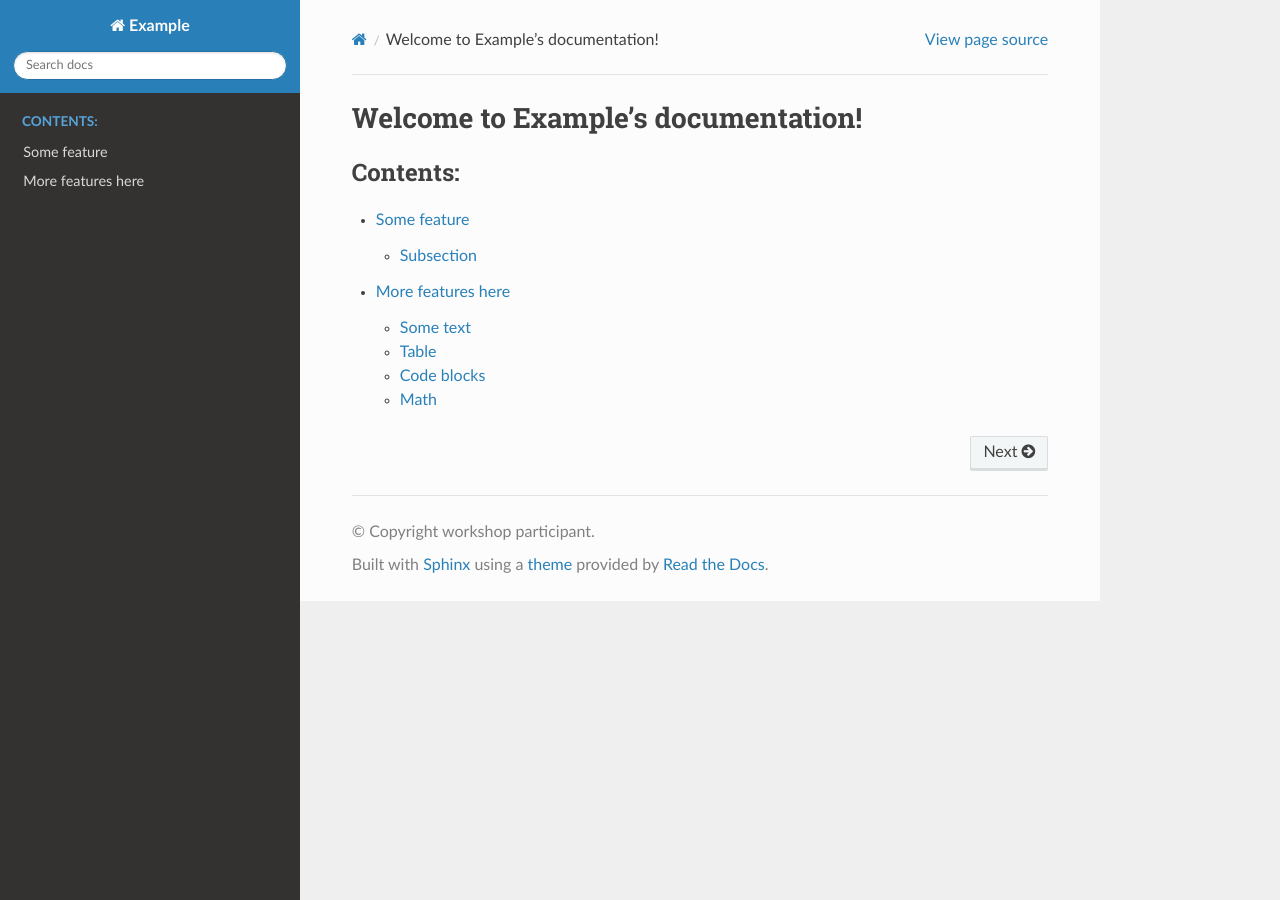
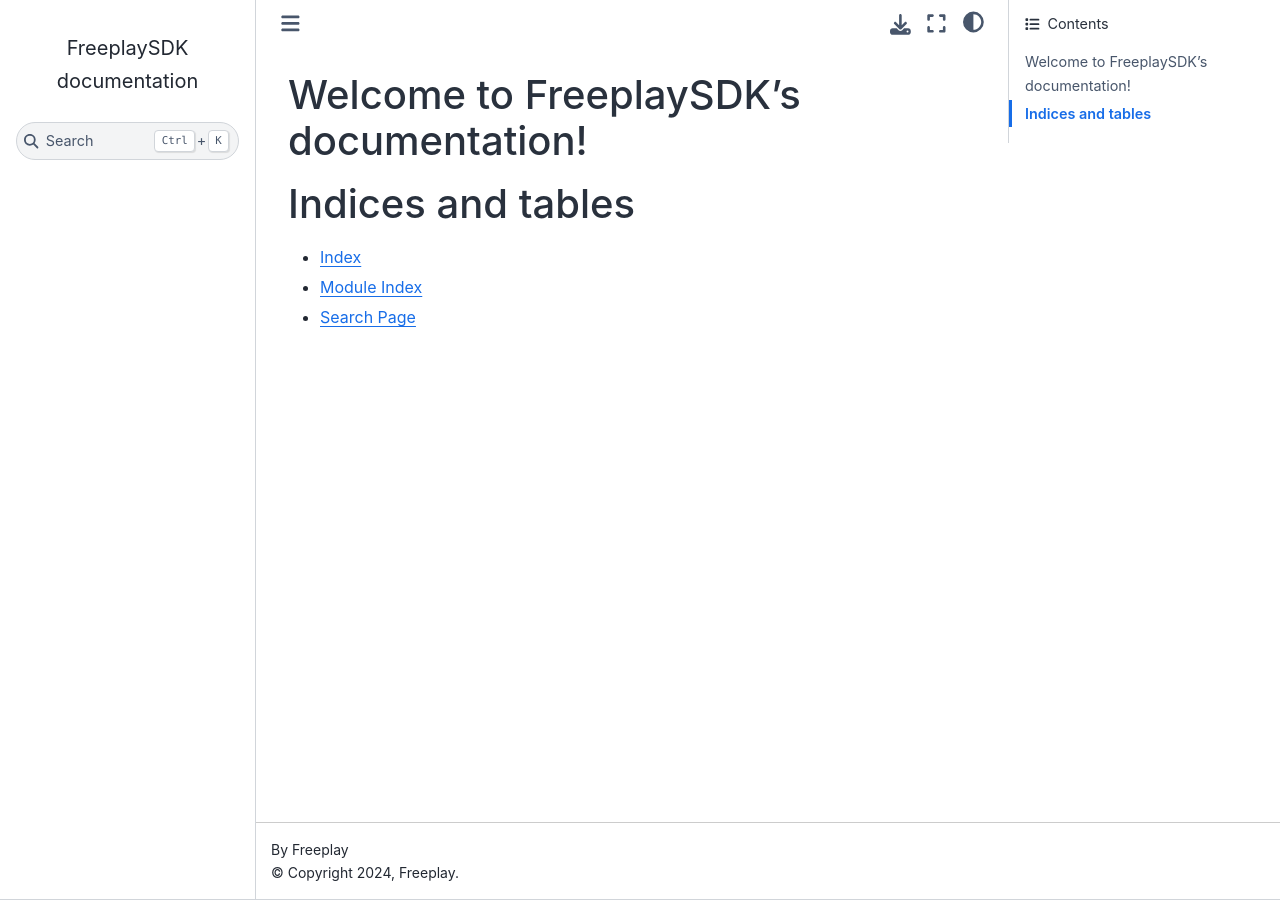
Before and after one commit to DmitryKoshmanFP/DmitryKoshmanFP, a Sphinx documentation site: the page built from doc/index.rst, in a window 1280 px wide. Built offline with Sphinx 7.4.7 and the Sphinx Book theme 1.1.4, drawn with Linux system fonts in a browser that asks for light colours.

Commit message:
New doc project

````diff
--- a/doc/another-feature.md
+++ /dev/null
@@ -1,51 +0,0 @@
-# More features here
-
-
-## Some text
-
-Lorem ipsum dolor sit amet, consectetur adipiscing elit, sed do eiusmod
-tempor incididunt ut labore et dolore magna aliqua. Ut enim ad minim veniam,
-quis nostrud exercitation ullamco laboris nisi ut aliquip ex ea commodo
-consequat. Duis aute irure dolor in reprehenderit in voluptate velit esse
-cillum dolore eu fugiat nulla pariatur. Excepteur sint occaecat cupidatat non
-proident, sunt in culpa qui officia deserunt mollit anim id est laborum.
-
-
-## Table
-
-| No.  |  Prime |
-| ---- | ------ |
-| 1    |  No    |
-| 2    |  Yes   |
-| 3    |  Yes   |
-| 4    |  No    |
-
-
-
-## Code blocks
-
-The following is a Python code block:
-```python
-  def hello():
-      print("Hello world")
-```
-
-And this is a C code block:
-```c
-#include <stdio.h>
-int main()
-{
-    printf("Hello, World!");
-    return 0;
-}
-```
-
-
-## Math
-
-This creates an equation:
-```{math}
-a^2 + b^2 = c^2
-```
-
-This is an in-line equation, {math}`a^2 + b^2 = c^2`, embedded in text.
--- a/doc/conf.py
+++ b/doc/conf.py
@@ -6,11 +6,9 @@
 # -- Project information -----------------------------------------------------
 # https://www.sphinx-doc.org/en/master/usage/configuration.html#project-information
 
-project = 'Example'
-copyright = 'workshop participant'
-author = 'workshop participant'
-release = '0.1'
-
+project = 'FreeplaySDK'
+copyright = '2024, Freeplay'
+author = 'Freeplay'
 
 # -- General configuration ---------------------------------------------------
 # https://www.sphinx-doc.org/en/master/usage/configuration.html#general-configuration
@@ -21,8 +19,9 @@
 exclude_patterns = ['_build', 'Thumbs.db', '.DS_Store']
 
 
+
 # -- Options for HTML output -------------------------------------------------
 # https://www.sphinx-doc.org/en/master/usage/configuration.html#options-for-html-output
 
-html_theme = 'sphinx_rtd_theme'
+html_theme = 'sphinx_book_theme'
 html_static_path = ['_static']
--- a/doc/index.rst
+++ b/doc/index.rst
@@ -1,14 +1,20 @@
-.. Example documentation master file, created by
-   sphinx-quickstart on Sat Sep 23 20:35:12 2023.
+.. FreeplaySDK documentation master file, created by
+   sphinx-quickstart on Wed Sep 25 12:03:56 2024.
    You can adapt this file completely to your liking, but it should at least
    contain the root `toctree` directive.
 
-Welcome to Example's documentation!
-===================================
+Welcome to FreeplaySDK's documentation!
+=======================================
 
 .. toctree::
    :maxdepth: 2
    :caption: Contents:
 
-   some-feature.md
-   another-feature.md
+
+
+Indices and tables
+==================
+
+* :ref:`genindex`
+* :ref:`modindex`
+* :ref:`search`
````
Also changed, not shown: doc/some-feature.md (deleted, +0 -14 lines), 1 other file.
